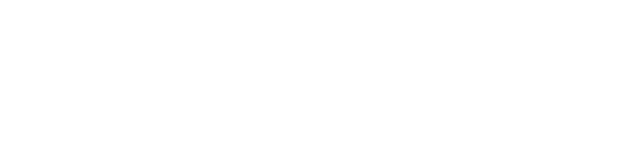
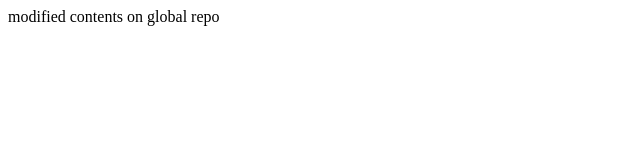
Before and after one commit to tusharpangare/Assess1, a plain HTML site: page index.html in a window 1280 px wide. Shown: the whole page, without its empty margins (0-640 px from the left). Drawn offline with Linux system fonts and the light colour scheme.

Commit message:
Update index.html

```diff
--- a/index.html
+++ b/index.html
@@ -2,5 +2,6 @@
   <head>
   </head>
   <body>
+    modified contents on global repo
   </body>
 </html>
```
